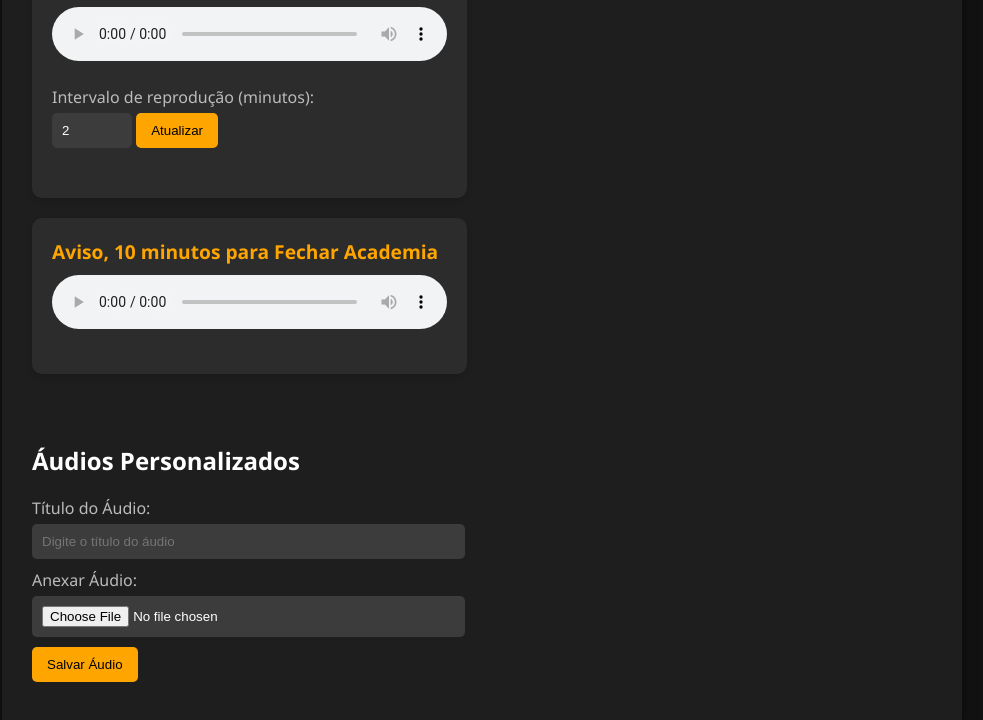
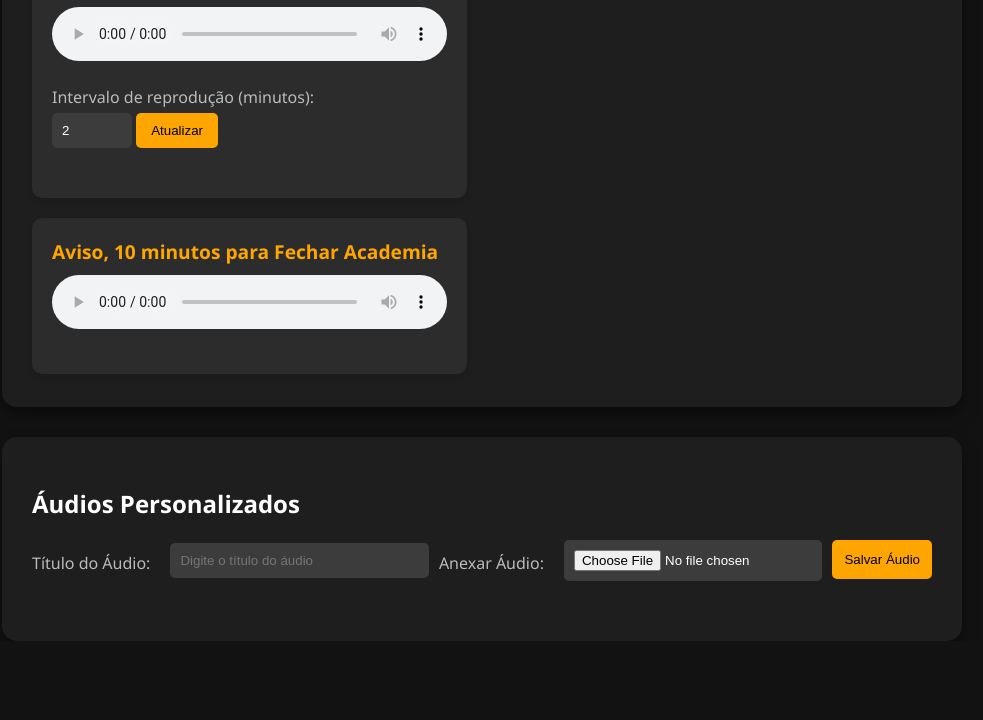
Before and after one commit to genilsonferreiraads/imperio-fitness, a plain HTML site: page index.html in a window 1280 px wide. Shown: the part 165-885 px from the top of the page, without its empty margins (158-1141 px from the left). After the commit the page ends 806 px from the top, so only its background shows below. Drawn offline with Linux system fonts and the light colour scheme.

Commit message:
update css

```diff
--- a/index.html
+++ b/index.html
@@ -1,5 +1,6 @@
 <!DOCTYPE html>
-<html lang="pt-br">
+<html lang="pt-BR">
+
 <head>
     <meta charset="UTF-8">
     <meta name="viewport" content="width=device-width, initial-scale=1.0">
@@ -8,6 +9,7 @@
         body {
             font-family: 'Segoe UI', Tahoma, Geneva, Verdana, sans-serif;
             display: flex;
+            flex-direction: column;
             justify-content: center;
             align-items: center;
             min-height: 100vh;
@@ -15,27 +17,38 @@
             background-color: #121212;
             color: #ffffff;
         }
+
         .container {
             display: flex;
             background-color: #1e1e1e;
             padding: 30px;
             border-radius: 15px;
-            box-shadow: 0 10px 20px rgba(0,0,0,0.19), 0 6px 6px rgba(0,0,0,0.23);
+            box-shadow: 0 10px 20px rgba(0, 0, 0, 0.19), 0 6px 6px rgba(0, 0, 0, 0.23);
             width: 900px;
             gap: 30px;
         }
-        .left-column, .right-column {
+
+        .audio-video-section {
+            display: flex;
+            width: 100%;
+            gap: 30px;
+        }
+
+        .left-column,
+        .right-column {
             flex: 1;
             display: flex;
             flex-direction: column;
             gap: 20px;
         }
+
         .audio-box {
             background-color: #2c2c2c;
             border-radius: 10px;
             padding: 20px;
-            box-shadow: 0 4px 6px rgba(0,0,0,0.1);
+            box-shadow: 0 4px 6px rgba(0, 0, 0, 0.1);
         }
+
         .timer-display {
             font-size: 3em;
             text-align: center;
@@ -43,26 +56,33 @@
             font-weight: bold;
             color: #FFA500;
         }
+
         .audio-title {
             font-size: 1.2em;
             font-weight: bold;
             margin-bottom: 10px;
             color: #FFA500;
         }
+
         .audio-player {
             width: 100%;
             margin-bottom: 20px;
         }
+
         .input-group {
             margin-bottom: 20px;
         }
+
         .input-group label {
             display: block;
             margin-bottom: 5px;
             color: #BBBBBB;
         }
-        input[type="number"], input[type="text"], input[type="file"] {
-            width: calc(100% - 22px);
+
+        input[type="number"],
+        input[type="text"],
+        input[type="file"] {
+            width: 100%;
             padding: 10px;
             border: none;
             background-color: #3c3c3c;
@@ -70,15 +90,18 @@
             border-radius: 5px;
             margin-bottom: 10px;
         }
+
         input[type="number"] {
             width: 60px;
             -moz-appearance: textfield;
         }
+
         input[type="number"]::-webkit-outer-spin-button,
         input[type="number"]::-webkit-inner-spin-button {
             -webkit-appearance: none;
             margin: 0;
         }
+
         button {
             background-color: #FFA500;
             color: black;
@@ -88,9 +111,11 @@
             cursor: pointer;
             transition: background-color 0.3s;
         }
+
         button:hover {
             background-color: #FF8C00;
         }
+
         #youtubePlayer {
             width: 100%;
             height: 315px;
@@ -99,6 +124,7 @@
             overflow: hidden;
             position: relative;
         }
+
         #youtubeOverlay {
             position: absolute;
             top: 0;
@@ -112,6 +138,7 @@
             font-size: 24px;
             color: white;
         }
+
         .sound-wave {
             width: 100px;
             height: 100px;
@@ -119,56 +146,123 @@
             justify-content: space-between;
             align-items: flex-end;
         }
+
         .sound-wave span {
             width: 10px;
             background-color: #FFA500;
             animation: sound-wave 1.5s infinite ease-in-out;
         }
-        .sound-wave span:nth-child(2) { animation-delay: 0.2s; }
-        .sound-wave span:nth-child(3) { animation-delay: 0.4s; }
-        .sound-wave span:nth-child(4) { animation-delay: 0.6s; }
-        .sound-wave span:nth-child(5) { animation-delay: 0.8s; }
+
+        .sound-wave span:nth-child(2) {
+            animation-delay: 0.2s;
+        }
+
+        .sound-wave span:nth-child(3) {
+            animation-delay: 0.4s;
+        }
+
+        .sound-wave span:nth-child(4) {
+            animation-delay: 0.6s;
+        }
+
+        .sound-wave span:nth-child(5) {
+            animation-delay: 0.8s;
+        }
+
         @keyframes sound-wave {
-            0%, 100% { height: 10px; }
-            50% { height: 100px; }
+
+            0%,
+            100% {
+                height: 10px;
             }
+
+            50% {
+                height: 100px;
+            }
+        }
+
         #errorMessage {
             color: #ff6b6b;
             margin-top: 10px;
             text-align: center;
         }
+
         #customAudiosSection {
             margin-top: 30px;
+            width: 900px;
+            background-color: #1e1e1e;
+            padding: 30px;
+            border-radius: 15px;
+            box-shadow: 0 10px 20px rgba(0, 0, 0, 0.19), 0 6px 6px rgba(0, 0, 0, 0.23);
         }
+
+        #customAudiosSection .input-group {
+    display: flex;
+    flex-direction: row;
+    align-items: center;
+    gap: 10px;
+    flex-wrap: wrap;
+}
+#customAudiosSection .input-group input[type="text"],
+#customAudiosSection .input-group input[type="file"] {
+    flex: 1;
+    min-width: 220px;
+}
+
+#customAudiosSection .input-group button {
+    flex: 0 0 auto;
+    margin-left: auto;
+    margin-top: -12px;
+    padding: 12px;
+}
+
+#customAudiosSection .input-group label {
+    flex: 0 0 auto;
+    margin-right: 10px;
+}
+
+        #customAudiosList {
+            margin-top: 20px;
+            display: grid;
+            grid-template-columns: repeat(2, 1fr);
+            gap: 20px;
+        }
+
         .custom-audio-box {
             background-color: #2c2c2c;
             border-radius: 10px;
             padding: 20px;
-            margin-bottom: 20px;
-            box-shadow: 0 4px 6px rgba(0,0,0,0.1);
+            box-shadow: 0 4px 6px rgba(0, 0, 0, 0.1);
         }
+
         .custom-audio-title {
             font-size: 1.2em;
             font-weight: bold;
             margin-bottom: 10px;
             color: #FFA500;
         }
+
         .custom-audio-controls {
             display: flex;
             justify-content: space-between;
             align-items: center;
             margin-top: 10px;
         }
+
         .delete-audio {
             background-color: #ff6b6b;
         }
+
         .delete-audio:hover {
             background-color: #ff4757;
         }
     </style>
 </head>
+
 <body>
     <div class="container">
+        <div class="audio-video-section">
+            <!-- Coluna Esquerda: Áudios de Avisos -->
             <div class="left-column">
                 <div class="audio-box">
                     <div class="timer-display" id="timer"></div>
@@ -191,20 +285,9 @@
                         Seu navegador não suporta o elemento de áudio.
                     </audio>
                 </div>
-
-            <div id="customAudiosSection">
-                <h2>Áudios Personalizados</h2>
-                <div class="input-group">
-                    <label for="customAudioTitle">Título do Áudio:</label>
-                    <input type="text" id="customAudioTitle" placeholder="Digite o título do áudio">
-                    <label for="customAudioFile">Anexar Áudio:</label>
-                    <input type="file" id="customAudioFile" accept="audio/*">
-                    <button onclick="saveCustomAudio()">Salvar Áudio</button>
-                </div>
-                <div id="customAudiosList"></div>
-            </div>
             </div>
 
+            <!-- Coluna Direita: Vídeo do YouTube -->
             <div class="right-column">
                 <div class="input-group">
                     <label for="youtubeLink">Link do YouTube:</label>
@@ -226,6 +309,22 @@
                 <div id="errorMessage"></div>
             </div>
         </div>
+    </div>
+
+    <!-- Seção Separada para Áudios Personalizados -->
+    <div id="customAudiosSection">
+        <h2>Áudios Personalizados</h2>
+        <div class="input-group">
+            <label for="customAudioTitle">Título do Áudio:</label>
+            <input type="text" id="customAudioTitle" placeholder="Digite o título do áudio">
+            <label for="customAudioFile">Anexar Áudio:</label>
+            <input type="file" id="customAudioFile" accept="audio/*">
+            <button onclick="saveCustomAudio()">Salvar Áudio</button>
+        </div>
+        <div id="customAudiosList"></div>
+    </div>
+</div>
+
 
     <script src="https://www.youtube.com/iframe_api"></script>
     <script>
@@ -249,16 +348,16 @@
         function initIndexedDB() {
             const request = indexedDB.open('CustomAudiosDB', 1);
 
-            request.onerror = function(event) {
+            request.onerror = function (event) {
                 console.error("Erro ao abrir o banco de dados:", event.target.error);
             };
 
-            request.onsuccess = function(event) {
+            request.onsuccess = function (event) {
                 db = event.target.result;
                 loadCustomAudios();
             };
 
-            request.onupgradeneeded = function(event) {
+            request.onupgradeneeded = function (event) {
                 db = event.target.result;
                 const objectStore = db.createObjectStore('customAudios', { keyPath: 'id', autoIncrement: true });
                 objectStore.createIndex('title', 'title', { unique: false });
@@ -276,20 +375,20 @@
             }
 
             const reader = new FileReader();
-            reader.onload = function(e) {
+            reader.onload = function (e) {
                 const audioData = e.target.result;
                 const transaction = db.transaction(['customAudios'], 'readwrite');
                 const objectStore = transaction.objectStore('customAudios');
                 const request = objectStore.add({ title: title, audioData: audioData });
 
-                request.onsuccess = function(event) {
+                request.onsuccess = function (event) {
                     alert('Áudio personalizado salvo com sucesso!');
                     document.getElementById('customAudioTitle').value = '';
                     fileInput.value = '';
                     loadCustomAudios();
                 };
 
-                request.onerror = function(event) {
+                request.onerror = function (event) {
                     console.error("Erro ao salvar o áudio personalizado:", event.target.error);
                 };
             };
@@ -301,12 +400,12 @@
             const objectStore = transaction.objectStore('customAudios');
             const request = objectStore.getAll();
 
-            request.onsuccess = function(event) {
+            request.onsuccess = function (event) {
                 customAudios = event.target.result;
                 displayCustomAudios();
             };
 
-            request.onerror = function(event) {
+            request.onerror = function (event) {
                 console.error("Erro ao carregar áudios personalizados:", event.target.error);
             };
         }
@@ -351,12 +450,12 @@
             const objectStore = transaction.objectStore('customAudios');
             const request = objectStore.delete(id);
 
-            request.onsuccess = function(event) {
+            request.onsuccess = function (event) {
                 alert('Áudio personalizado excluído com sucesso!');
                 loadCustomAudios();
             };
 
-            request.onerror = function(event) {
+            request.onerror = function (event) {
                 console.error("Erro ao excluir o áudio personalizado:", event.target.error);
             };
         }
@@ -577,4 +676,5 @@
         });
     </script>
 </body>
+
 </html>
```
Lines whose indentation alone changed are shown as unchanged.
